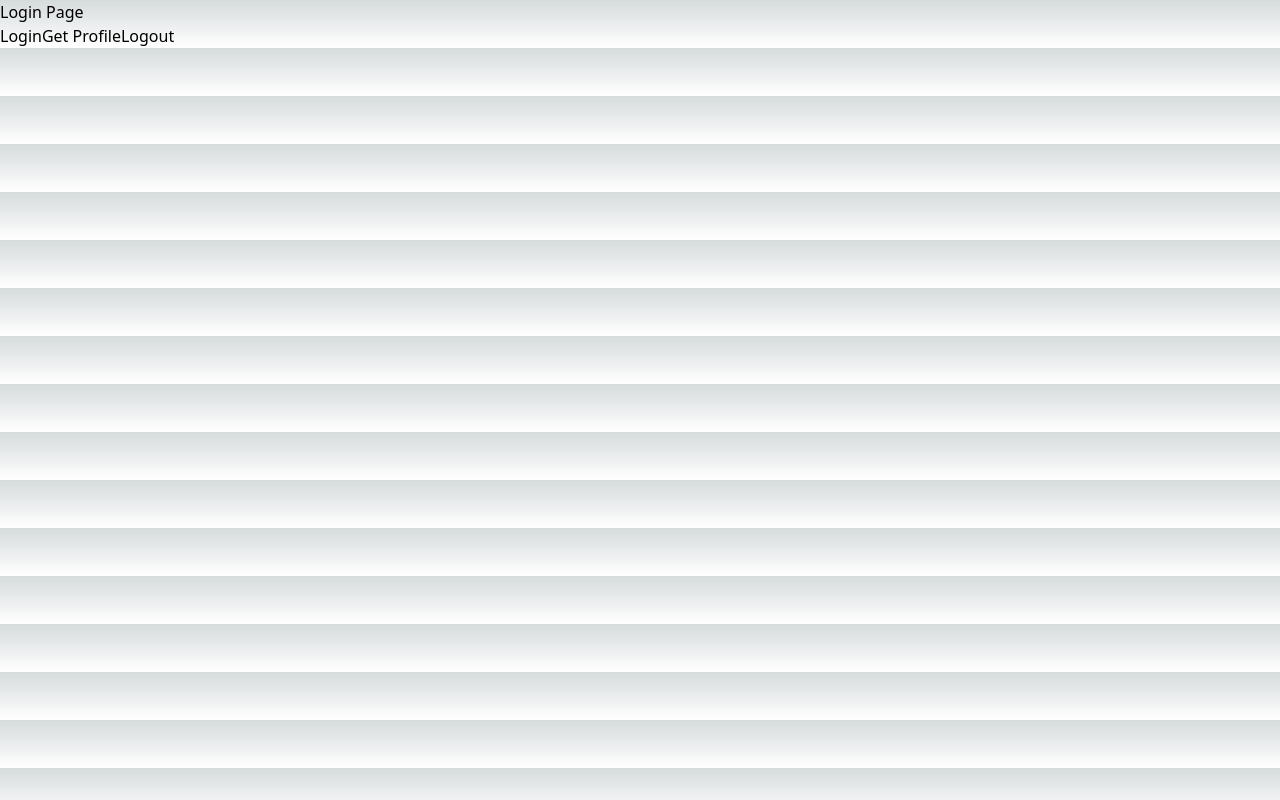
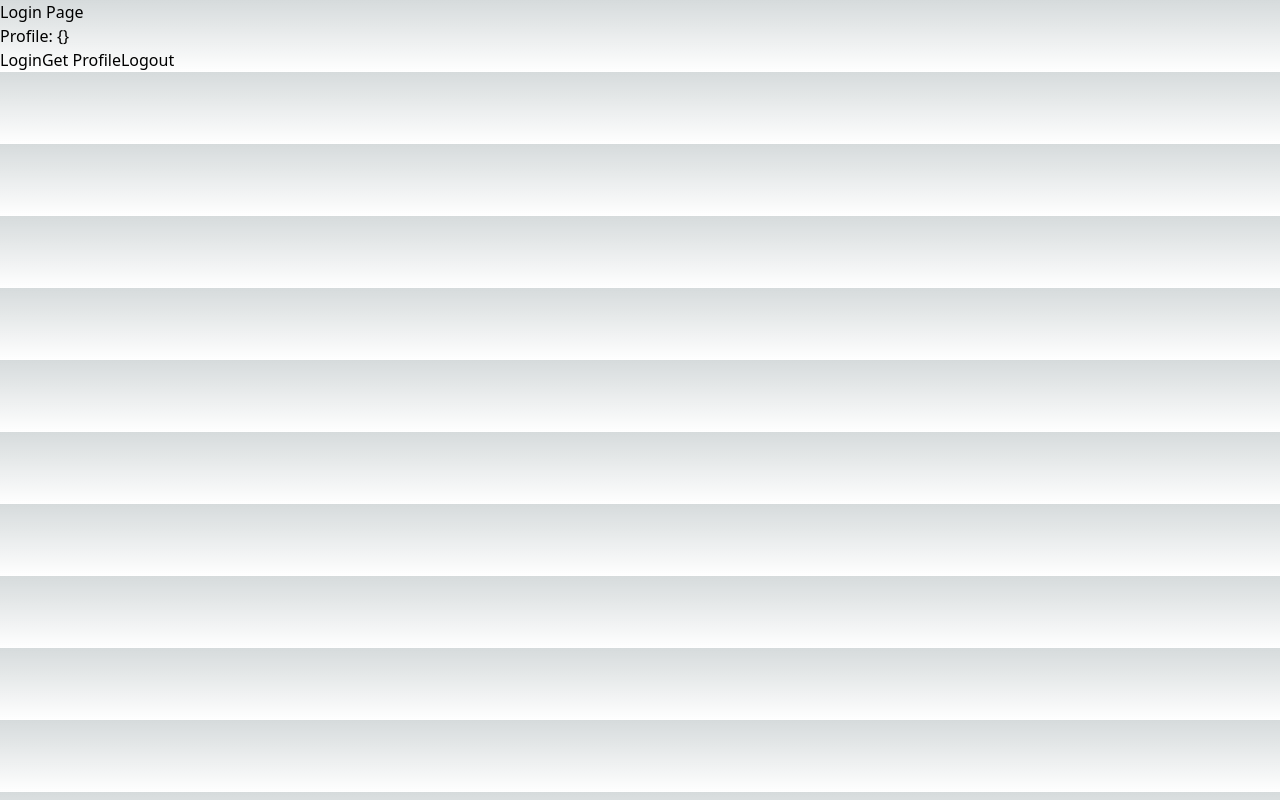
Before and after one commit to quanglatoi002/Learn-NextJs, a Next.js app: page /login in a window 1280 px wide. Built offline with nearby package versions, Linux system fonts and the light colour scheme.

Commit message:
useAuth hook using useSWR

```diff
--- /dev/null
+++ b/hooks/index.ts
@@ -0,0 +1 @@
+export * from './use-auth';
--- /dev/null
+++ b/hooks/use-auth.ts
@@ -0,0 +1,29 @@
+import { authApi } from '@/api-client';
+import useSWR from 'swr';
+import { PublicConfiguration } from 'swr/_internal';
+
+//options?: còn được coi là tùy chọn và có thể bỏ qua
+export function useAuth(options?: Partial<PublicConfiguration>) {
+    //profile
+    const {
+        data: profile,
+        error,
+        mutate,
+    } = useSWR('/profile', {
+        dedupingInterval: 60 * 60 * 1000,
+        revalidateOnFocus: false,
+        ...options,
+    });
+    async function login() {
+        await authApi.login({
+            username: 'test1',
+            password: '111111',
+        });
+        await mutate();
+    }
+    async function logout() {
+        await authApi.logout();
+        mutate({}, false);
+    }
+    return { profile, error, login, logout };
+}
--- a/pages/login.tsx
+++ b/pages/login.tsx
@@ -1,27 +1,30 @@
-import { authApi } from '@/api-client';
+import { useAuth } from '@/hooks';
 import * as React from 'react';
 
 export default function LoginPage() {
+    const { profile, login, logout } = useAuth({
+        revalidateOnMount: false,
+    });
     async function handleLoginClick() {
         try {
-            await authApi.login({
-                username: 'test1',
-                password: '111111',
-            });
+            await login();
+            console.log('redirected to dashboard');
         } catch (error) {
             console.log('failed to login', error);
         }
     }
     async function handleGetProfileClick() {
         try {
-            await authApi.getProfile();
+            await profile();
+            console.log('redirected to dashboard');
         } catch (error) {
             console.log('failed to profile', error);
         }
     }
     async function handleLogoutClick() {
         try {
-            await authApi.logout();
+            await logout();
+            console.log('logout');
         } catch (error) {
             console.log('failed to logout', error);
         }
@@ -29,6 +32,7 @@
     return (
         <div>
             <h1>Login Page</h1>
+            <p>Profile: {JSON.stringify(profile || {}, null, 4)}</p>
             <button onClick={handleLoginClick}>Login</button>
             <button onClick={handleGetProfileClick}>Get Profile</button>
             <button onClick={handleLogoutClick}>Logout</button>
```
